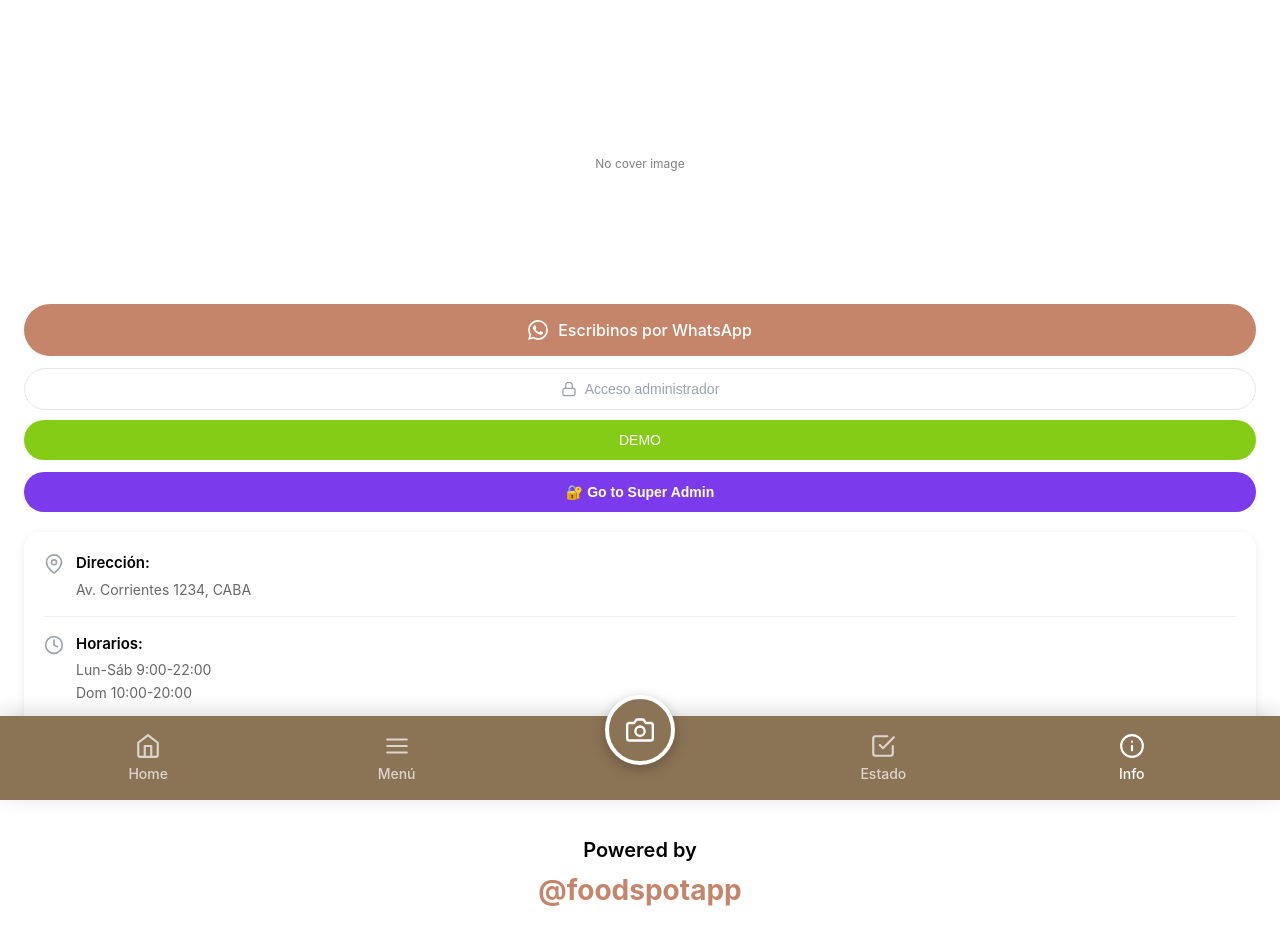
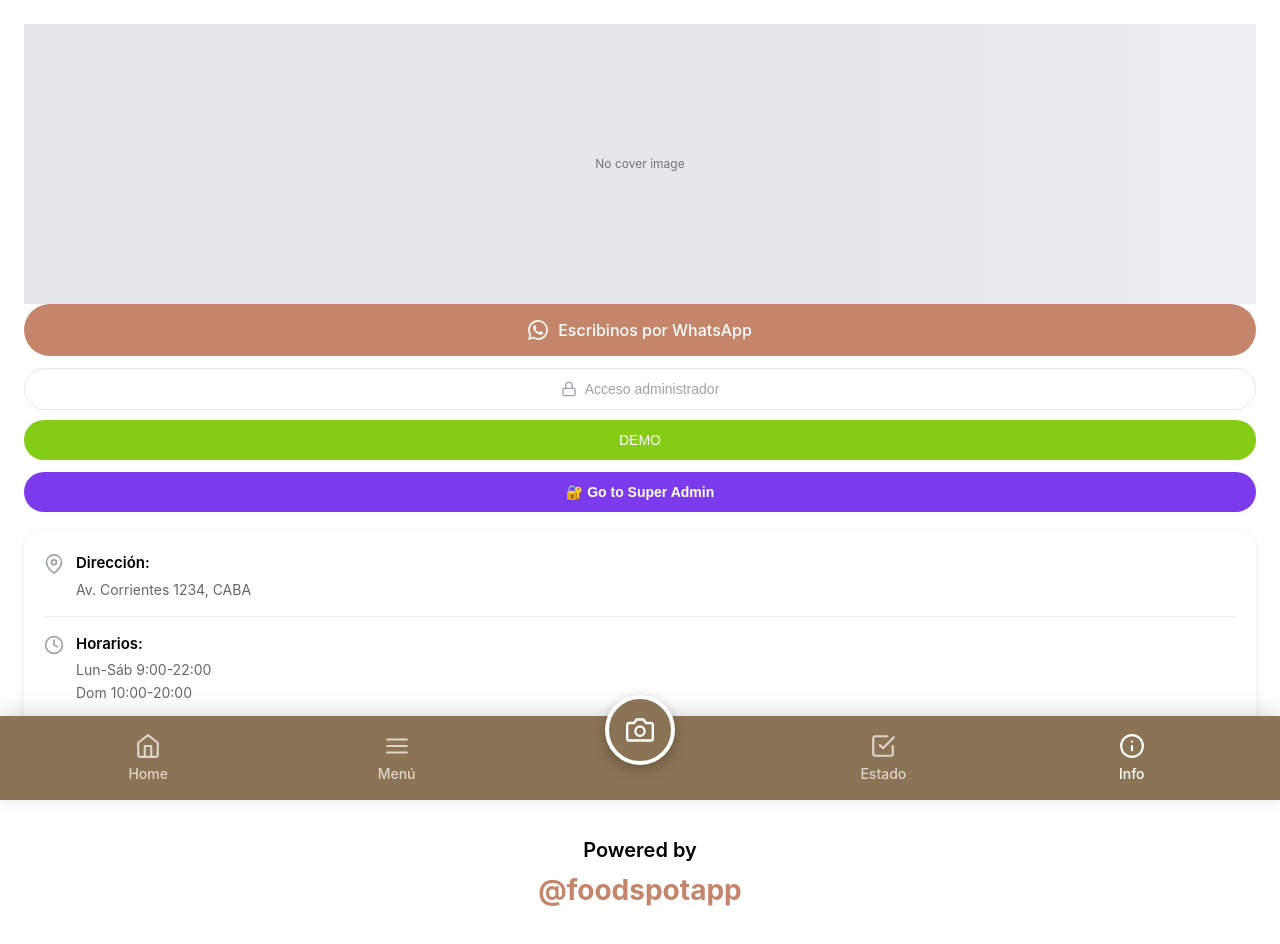
Before and after one commit to hikaribrandan3-code/foodspotapp, a React (Vite) app: page /info in a window 1280 px wide. Shown: the top 944 px of the page. Built offline with nearby package versions, Linux system fonts and the light colour scheme.

Commit message:
feat: No-Blink Stabilizer - Skeleton + opacity fade for Hero cover image

```diff
--- a/src/components/AppHeader.jsx
+++ b/src/components/AppHeader.jsx
@@ -7,6 +7,7 @@
  * PATCH 4.5: Cover mode (Facebook-style header image) — V1 default
  * PATCH 5.0: Cover viewport clamp (internal, mobile only)
  * PATCH 5.1: Config via prop (single source of truth invariant)
+ * PATCH 5.2: No-Blink Stabilizer (skeleton + opacity fade)
  *
  * Rules:
  * - Header height determined by mode (64px for logo/text, 220/280px for cover)
@@ -14,6 +15,8 @@
  * - Header stays in normal document flow
  * - Config MUST be passed as prop, DO NOT call getConfig()
  */
+
+import { useState, useEffect } from 'react'
 
 // Cover heights by breakpoint
 const COVER_HEIGHTS = {
@@ -35,42 +38,23 @@ function AppHeader({ config }) {
     const coverHeight = COVER_HEIGHTS[breakpoint]
     const useClamp = config?.experimental?.headerClampMobile && breakpoint === 'mobile'
 
+    // 🛡️ NO-BLINK STABILIZER: Track image loading state
+    const [imageLoaded, setImageLoaded] = useState(false)
+    const cover = config?.headerCover || {}
+    const coverImage = cover.image
+
+    // Reset loading state when image URL changes
+    useEffect(() => {
+        setImageLoaded(false)
+    }, [coverImage])
+
     // ============================================
-    // COVER MODE (V1 Default)
+    // COVER MODE (V1 Default) - With No-Blink Stabilizer
     // ============================================
     if (headerMode === 'cover') {
-        const cover = config?.headerCover || {}
         const scale = cover.scale || 1.0
         const offsetX = cover.offsetX || 0
         const offsetY = cover.offsetY || 0
-
-        const coverContent = (
-            <div className="cover-content" style={{
-                position: 'absolute',
-                width: '200%',
-                height: '200%',
-                left: '-50%',
-                top: '-50%',
-                backgroundImage: cover.image ? `url(${cover.image})` : 'none',
-                backgroundSize: `${scale * 100}%`,
-                backgroundPosition: 'center',
-                backgroundRepeat: 'no-repeat',
-                transform: `translate(${offsetX}px, ${offsetY}px)`
-            }} />
-        )
-
-        const placeholder = (
-            <div className="cover-content" style={{
-                height: '100%',
-                display: 'flex',
-                alignItems: 'center',
-                justifyContent: 'center'
-            }}>
-                <span style={{ color: 'var(--canvas-text)', opacity: 0.5, fontSize: 12 }}>
-                    No cover image
-                </span>
-            </div>
-        )
 
         return (
             <header style={{
@@ -82,12 +66,64 @@ function AppHeader({ config }) {
                     className={useClamp ? 'cover-viewport' : undefined}
                     style={{
                         height: useClamp ? undefined : coverHeight,
+                        minHeight: coverHeight, // 🛡️ RIGID HEIGHT - Prevents collapse
                         position: 'relative',
-                        overflow: 'hidden'
+                        overflow: 'hidden',
+                        background: '#E5E7EB' // Skeleton base color
                     }}
                 >
-                    {cover.image ? coverContent : placeholder}
+                    {/* 1. SKELETON PLACEHOLDER - Always visible until image loads */}
+                    <div
+                        style={{
+                            position: 'absolute',
+                            inset: 0,
+                            background: 'linear-gradient(90deg, #E5E7EB 25%, #F3F4F6 50%, #E5E7EB 75%)',
+                            backgroundSize: '200% 100%',
+                            animation: imageLoaded ? 'none' : 'shimmer 1.5s infinite',
+                            opacity: imageLoaded ? 0 : 1,
+                            transition: 'opacity 300ms ease-out'
+                        }}
+                    />
+
+                    {/* 2. COVER IMAGE - Fades in after load */}
+                    {coverImage ? (
+                        <img
+                            src={coverImage}
+                            alt="Cover"
+                            onLoad={() => setImageLoaded(true)}
+                            style={{
+                                position: 'absolute',
+                                width: '100%',
+                                height: '100%',
+                                objectFit: 'cover',
+                                objectPosition: `calc(50% + ${offsetX}px) calc(50% + ${offsetY}px)`,
+                                transform: `scale(${scale})`,
+                                opacity: imageLoaded ? 1 : 0,
+                                transition: 'opacity 500ms ease-in-out'
+                            }}
+                        />
+                    ) : (
+                        <div style={{
+                            position: 'absolute',
+                            inset: 0,
+                            display: 'flex',
+                            alignItems: 'center',
+                            justifyContent: 'center'
+                        }}>
+                            <span style={{ color: 'var(--canvas-text)', opacity: 0.5, fontSize: 12 }}>
+                                No cover image
+                            </span>
+                        </div>
+                    )}
                 </div>
+
+                {/* CSS Keyframes for shimmer animation */}
+                <style>{`
+                    @keyframes shimmer {
+                        0% { background-position: -200% 0; }
+                        100% { background-position: 200% 0; }
+                    }
+                `}</style>
             </header>
         )
     }
```
Also changed, not shown: 5 other files (tests, documents, lock files or other folders).
